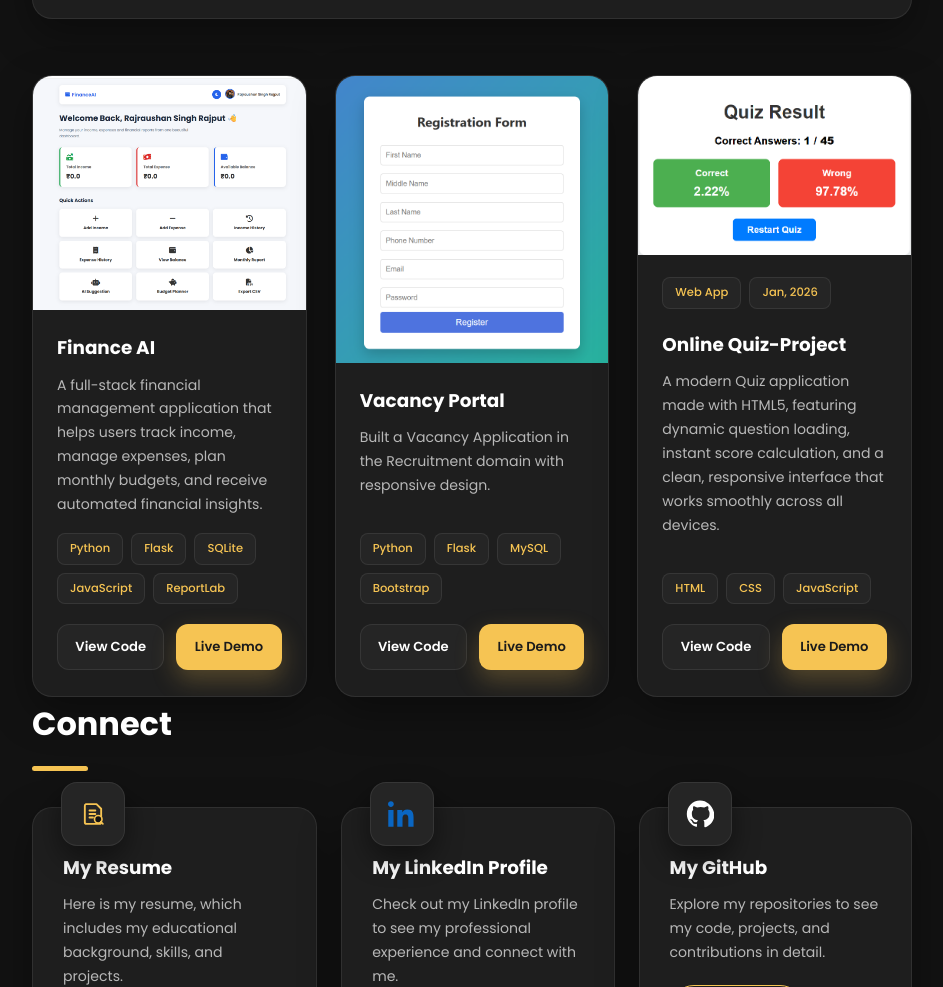
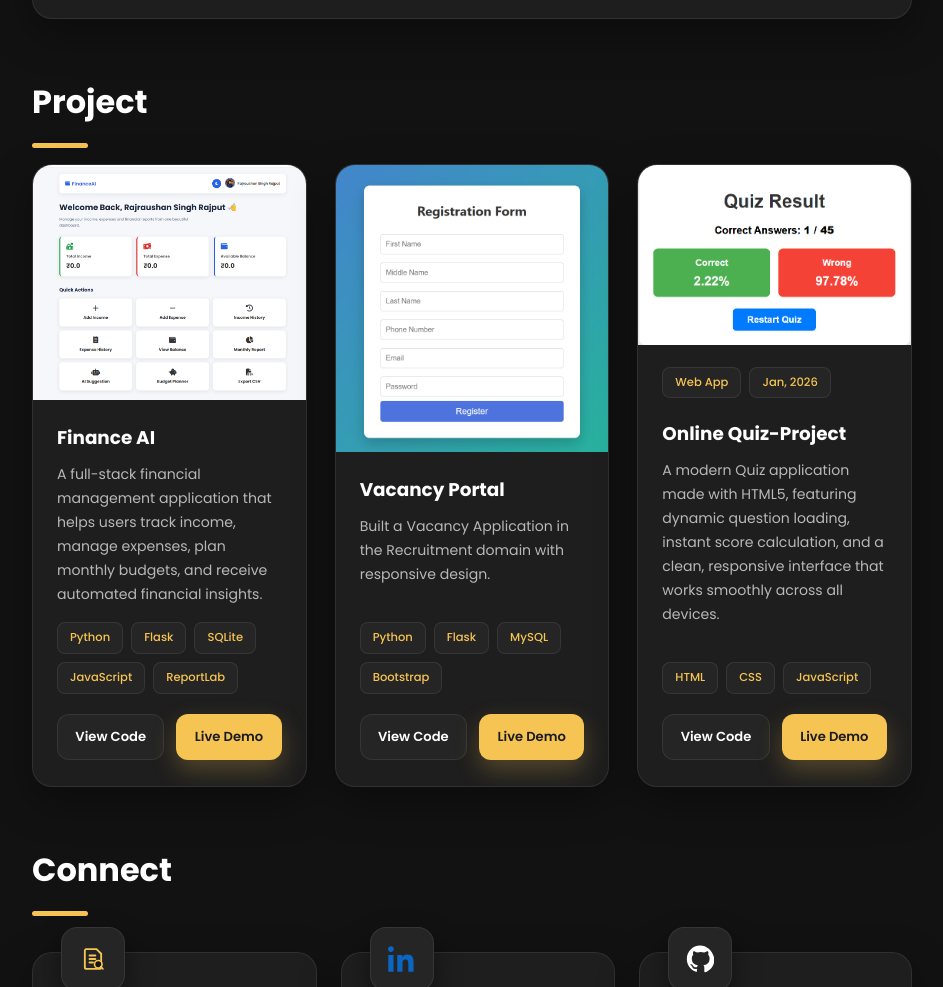
Before and after one commit to rajraushankumar/Portfolio, a plain HTML site: page index.html in a window 1280 px wide. Shown: the part 895-1882 px from the top of the page, without its empty margins (328-1271 px from the left). Drawn offline with Linux system fonts and the light colour scheme.

Commit message:
addes project code

```diff
--- a/index.html
+++ b/index.html
@@ -174,6 +174,11 @@
           <button class="filter-tab" data-filter="other">Others</button>
         </div>
       </div> -->
+
+      <section class="section" id="skill">
+        <div class="reveal">
+          <h2 class="section-heading">Project<span class="underline"></span></h2>
+        </div>
 
       <div class="project-grid" id="projectGrid">
 
```
